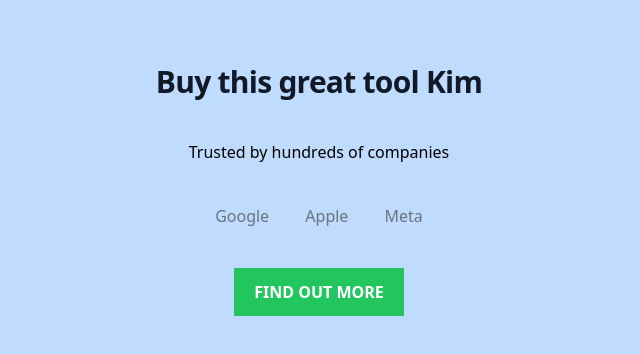
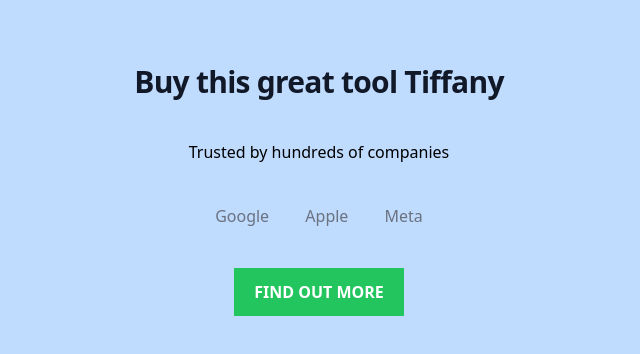
Before and after one commit to Reesecup1012/test-landing, a plain HTML site: page index.html in a window 1280 px wide. Shown: the whole page, without its empty margins (321-961 px from the left). Drawn offline with nearby package versions, Linux system fonts and the light colour scheme.

Commit message:
change name

```diff
--- a/index.html
+++ b/index.html
@@ -5,7 +5,7 @@
   <body>
     <div class="py-16 bg-blue-200 h-screen">
       <h1 class="text-center text-3xl mb-10 font-extrabold tracking-tight text-gray-900">
-        Buy this great tool Kim </h1>
+        Buy this great tool Tiffany </h1>
       <p class="text-center">Trusted by hundreds of companies</p>
       <ul class="text-center pt-10">
         <li class="inline text-gray-500 mx-4">Google</li>
```
